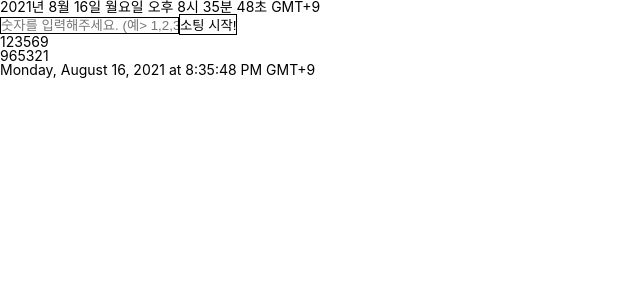
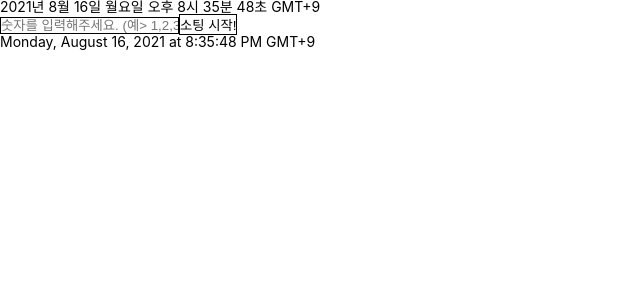
Before and after one commit to yisu-kim/pre-onboarding-solarconnect-2, a React (Create React App) app: page / in a window 1280 px wide. Shown: the top 300 px of the page, without its empty margins (0-640 px from the left). Built offline with nearby package versions, Linux system fonts and the light colour scheme.

Commit message:
Feat: Connect InputFrom with 2 types of sort

```diff
--- a/src/components/Sort/AscendingSort.js
+++ b/src/components/Sort/AscendingSort.js
@@ -1,11 +1,8 @@
+/* eslint-disable react/prop-types */
 import React from 'react';
 
-const items = '3 5 6 1 2 9'.split(' ').map((n) => {
-  return parseInt(n, 10);
-});
-
-function AscendingSort() {
-  const arr = [...items];
+function AscendingSort(props) {
+  const arr = [...props.numbers];
   let result = arr.slice();
 
   for (let i = 0; i < result.length - 1; i++) {
--- a/src/components/Sort/DescendingSort.js
+++ b/src/components/Sort/DescendingSort.js
@@ -1,11 +1,9 @@
+/* eslint-disable react/prop-types */
 import React from 'react';
 
-const items = '3 5 6 1 2 9'.split(' ').map((n) => {
-  return parseInt(n, 10);
-});
-
-function DescendingSort() {
-  const arr = [...items];
+function DescendingSort(props) {
+  console.log(props);
+  const arr = [...props.numbers];
   let result = arr.slice();
 
   for (let i = 0; i < result.length; i++) {
```
